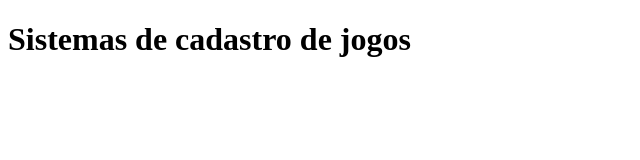
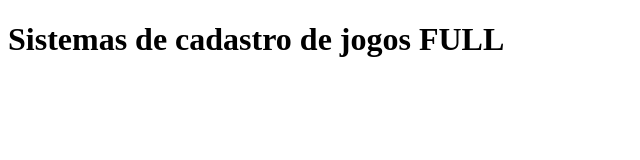
Before and after one commit to x929396/sistema_de_cadastro, a plain HTML site: page index.html in a window 1280 px wide. Shown: the whole page, without its empty margins (0-640 px from the left). Drawn offline with Linux system fonts and the light colour scheme.

```diff
--- a/index.html
+++ b/index.html
@@ -7,7 +7,7 @@
     <title>Meus jogos</title>
 </head>
 <body>
-    <h1>Sistemas de cadastro de jogos</h1>
+    <h1>Sistemas de cadastro de jogos FULL</h1>
     <script src="app.js"></script>
 </body>
 </html>
```
